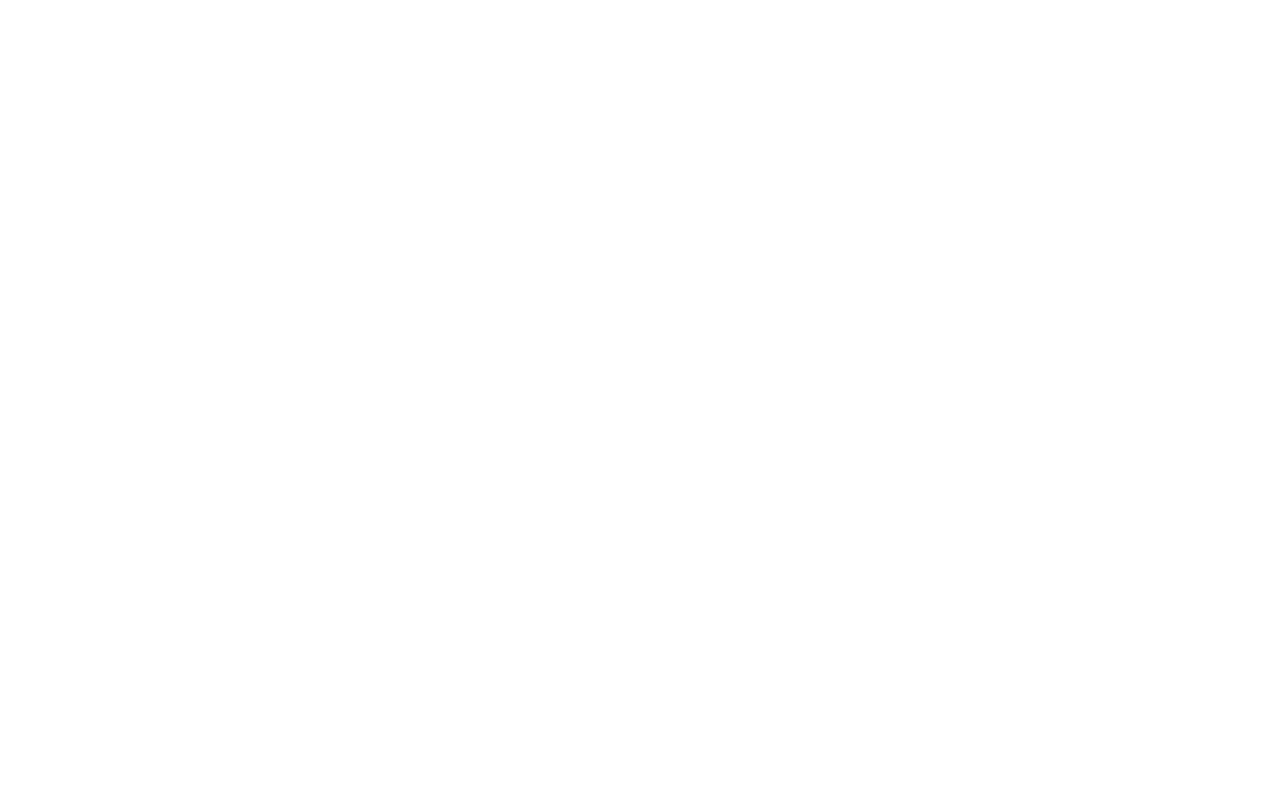
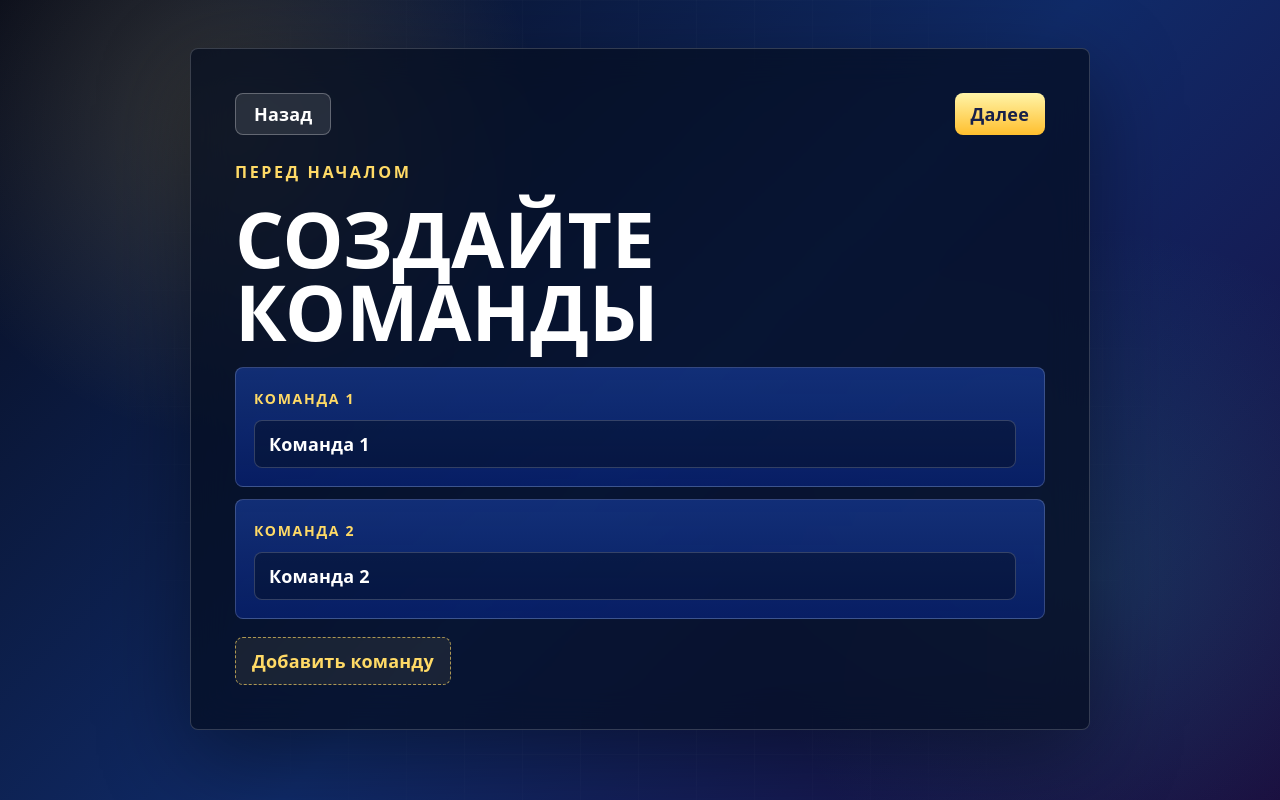
Before and after one commit to t-gladkaya/jeopardy-app, a React (Vite) app: page /teams in a window 1280 px wide. Before the commit this address had no page. Built offline with nearby package versions, Linux system fonts and the light colour scheme.

Commit message:
feat: create teams

```diff
--- a/src/App.css
+++ b/src/App.css
@@ -366,10 +366,6 @@
   outline: none;
 }
 
-.draft-title-field {
-  max-width: 420px;
-}
-
 .jeopardy-builder {
   display: grid;
   grid-template-columns: minmax(0, 1fr) minmax(280px, 340px);
@@ -617,6 +613,132 @@
   outline: none;
 }
 
+.teams-shell,
+.round-shell {
+  width: min(100%, 900px);
+}
+
+.teams-content {
+  display: grid;
+  gap: 18px;
+  text-align: left;
+}
+
+.teams-content h1 {
+  margin: 0;
+  color: #ffffff;
+  font-size: clamp(2.2rem, 6vw, 4.8rem);
+  line-height: 0.95;
+  font-weight: 900;
+  letter-spacing: 0;
+  text-transform: uppercase;
+}
+
+.teams-list {
+  display: grid;
+  gap: 12px;
+}
+
+.team-card {
+  display: grid;
+  gap: 8px;
+  padding: 18px;
+  border: 1px solid rgba(255, 255, 255, 0.18);
+  border-radius: 8px;
+  background: linear-gradient(180deg, rgba(24, 60, 152, 0.68), rgba(8, 39, 138, 0.58));
+}
+
+.team-card span {
+  color: #ffda66;
+  font-size: 0.78rem;
+  font-weight: 900;
+  letter-spacing: 0.12em;
+  text-transform: uppercase;
+}
+
+.team-card div {
+  display: grid;
+  grid-template-columns: minmax(0, 1fr) auto;
+  gap: 10px;
+}
+
+.team-card input {
+  width: 100%;
+  min-height: 48px;
+  box-sizing: border-box;
+  border: 1px solid rgba(255, 255, 255, 0.18);
+  border-radius: 8px;
+  color: #ffffff;
+  background: rgba(5, 13, 31, 0.48);
+  font: inherit;
+  font-weight: 800;
+  padding: 0 14px;
+}
+
+.team-card input:focus {
+  border-color: rgba(255, 218, 102, 0.8);
+  outline: none;
+}
+
+.team-card button,
+.add-team-button {
+  min-height: 48px;
+  padding: 0 16px;
+  border-radius: 8px;
+  color: #ffffff;
+  font: inherit;
+  font-weight: 900;
+  cursor: pointer;
+}
+
+.team-card button {
+  border: 1px solid rgba(255, 255, 255, 0.22);
+  background: rgba(255, 86, 119, 0.16);
+}
+
+.add-team-button {
+  justify-self: start;
+  border: 1px dashed rgba(255, 218, 102, 0.65);
+  color: #ffda66;
+  background: rgba(255, 218, 102, 0.08);
+}
+
+.team-card button:hover,
+.team-card button:focus-visible,
+.add-team-button:hover,
+.add-team-button:focus-visible {
+  outline: none;
+  transform: translateY(-1px);
+}
+
+.scoreboard {
+  display: grid;
+  grid-template-columns: repeat(auto-fit, minmax(180px, 1fr));
+  gap: 14px;
+}
+
+.score-card-team {
+  display: grid;
+  gap: 10px;
+  padding: 22px;
+  border: 1px solid rgba(255, 255, 255, 0.18);
+  border-radius: 8px;
+  background: linear-gradient(180deg, rgba(24, 60, 152, 0.86), rgba(8, 39, 138, 0.74));
+}
+
+.score-card-team span {
+  color: #ffffff;
+  font-size: clamp(1.2rem, 3vw, 2rem);
+  font-weight: 900;
+}
+
+.score-card-team strong {
+  color: #ffda66;
+  font-family: Georgia, 'Times New Roman', serif;
+  font-size: clamp(2.8rem, 7vw, 5rem);
+  line-height: 1;
+}
+
 .brand-mark {
   display: grid;
   place-items: center;
@@ -746,6 +868,14 @@
     width: 100%;
   }
 
+  .team-card div {
+    grid-template-columns: 1fr;
+  }
+
+  .add-team-button {
+    width: 100%;
+  }
+
   .admin-shell {
     padding: 20px;
   }
--- a/src/assets/components/buttons/StartButton.tsx
+++ b/src/assets/components/buttons/StartButton.tsx
@@ -1,6 +1,10 @@
+import { useNavigate } from 'react-router-dom'
+
 export const StartButton = () => {
+  const navigate = useNavigate()
+
   return (
-    <button className="start-button" type="button">
+    <button className="start-button" type="button" onClick={() => navigate('/teams')}>
       Начать игру
     </button>
   )
--- a/src/assets/components/pages/CreateGamePage.tsx
+++ b/src/assets/components/pages/CreateGamePage.tsx
@@ -112,7 +112,7 @@
       clues,
       content: draftSummary,
       id: currentDraftId,
-      title: title.trim() || getNextDraftTitle(),
+      title,
     })
 
     setCurrentDraftId(savedDraft.id)
@@ -148,11 +148,6 @@
         <div className="create-content">
           <p className="landing-kicker">Конструктор</p>
           <h1 id="create-title">{title}</h1>
-
-          <label className="draft-field draft-title-field">
-            <span>Название драфта</span>
-            <input value={title} onChange={(event) => setTitle(event.target.value)} />
-          </label>
 
           <section className="jeopardy-builder" aria-label="Конструктор игрового поля">
             <div className="builder-board">
--- /dev/null
+++ b/src/assets/components/pages/RoundPage.tsx
@@ -0,0 +1,34 @@
+import { Link } from 'react-router-dom'
+import { getTeams } from '../../data/teams'
+
+function RoundPage() {
+  const teams = getTeams()
+
+  return (
+    <main className="admin-page">
+      <section className="admin-shell round-shell" aria-labelledby="round-title">
+        <header className="create-header">
+          <Link className="back-link" to="/teams">
+            Назад
+          </Link>
+        </header>
+
+        <div className="teams-content">
+          <p className="landing-kicker">Раунд 1</p>
+          <h1 id="round-title">Игра началась</h1>
+
+          <div className="scoreboard" aria-label="Счёт команд">
+            {teams.map((team) => (
+              <article className="score-card-team" key={team.id}>
+                <span>{team.name}</span>
+                <strong>{team.score}</strong>
+              </article>
+            ))}
+          </div>
+        </div>
+      </section>
+    </main>
+  )
+}
+
+export default RoundPage
--- /dev/null
+++ b/src/assets/components/pages/TeamSetupPage.tsx
@@ -0,0 +1,85 @@
+import { useState } from 'react'
+import { Link, useNavigate } from 'react-router-dom'
+import { createDefaultTeams, saveTeams, Team } from '../../data/teams'
+
+function TeamSetupPage() {
+  const navigate = useNavigate()
+  const [teams, setTeams] = useState<Team[]>(createDefaultTeams)
+
+  const handleTeamNameChange = (teamId: string, name: string) => {
+    setTeams((currentTeams) =>
+      currentTeams.map((team) => (team.id === teamId ? { ...team, name } : team)),
+    )
+  }
+
+  const handleAddTeam = () => {
+    setTeams((currentTeams) => [
+      ...currentTeams,
+      {
+        id: crypto.randomUUID(),
+        name: `Команда ${currentTeams.length + 1}`,
+        score: 0,
+      },
+    ])
+  }
+
+  const handleRemoveTeam = (teamId: string) => {
+    setTeams((currentTeams) => currentTeams.filter((team) => team.id !== teamId))
+  }
+
+  const handleStartRound = () => {
+    const normalizedTeams = teams.map((team, index) => ({
+      ...team,
+      name: team.name.trim() || `Команда ${index + 1}`,
+    }))
+
+    saveTeams(normalizedTeams)
+    navigate('/game/round-1')
+  }
+
+  return (
+    <main className="admin-page">
+      <section className="admin-shell teams-shell" aria-labelledby="teams-title">
+        <header className="create-header">
+          <Link className="back-link" to="/">
+            Назад
+          </Link>
+
+          <button className="save-draft-button" type="button" onClick={handleStartRound}>
+            Далее
+          </button>
+        </header>
+
+        <div className="teams-content">
+          <p className="landing-kicker">Перед началом</p>
+          <h1 id="teams-title">Создайте команды</h1>
+
+          <div className="teams-list" aria-label="Список команд">
+            {teams.map((team, index) => (
+              <label className="team-card" key={team.id}>
+                <span>Команда {index + 1}</span>
+                <div>
+                  <input
+                    value={team.name}
+                    onChange={(event) => handleTeamNameChange(team.id, event.target.value)}
+                  />
+                  {teams.length > 2 && (
+                    <button type="button" onClick={() => handleRemoveTeam(team.id)}>
+                      Удалить
+                    </button>
+                  )}
+                </div>
+              </label>
+            ))}
+          </div>
+
+          <button className="add-team-button" type="button" onClick={handleAddTeam}>
+            Добавить команду
+          </button>
+        </div>
+      </section>
+    </main>
+  )
+}
+
+export default TeamSetupPage
--- /dev/null
+++ b/src/assets/data/teams.ts
@@ -0,0 +1,40 @@
+export type Team = {
+  id: string
+  name: string
+  score: number
+}
+
+const STORAGE_KEY = 'jeopardy-game-teams'
+
+const isTeam = (value: unknown): value is Team => {
+  if (!value || typeof value !== 'object') {
+    return false
+  }
+
+  const team = value as Record<string, unknown>
+  return typeof team.id === 'string' && typeof team.name === 'string' && typeof team.score === 'number'
+}
+
+export const createDefaultTeams = (): Team[] => [
+  { id: crypto.randomUUID(), name: 'Команда 1', score: 0 },
+  { id: crypto.randomUUID(), name: 'Команда 2', score: 0 },
+]
+
+export const getTeams = (): Team[] => {
+  const rawTeams = localStorage.getItem(STORAGE_KEY)
+
+  if (!rawTeams) {
+    return []
+  }
+
+  try {
+    const parsedTeams: unknown = JSON.parse(rawTeams)
+    return Array.isArray(parsedTeams) ? parsedTeams.filter(isTeam) : []
+  } catch {
+    return []
+  }
+}
+
+export const saveTeams = (teams: Team[]) => {
+  localStorage.setItem(STORAGE_KEY, JSON.stringify(teams))
+}
--- a/src/assets/router/router.tsx
+++ b/src/assets/router/router.tsx
@@ -2,11 +2,15 @@
 import AdminPage from '../components/pages/AdminPage'
 import CreateGamePage from '../components/pages/CreateGamePage'
 import LandingPage from '../components/pages/LandingPage'
+import RoundPage from '../components/pages/RoundPage'
+import TeamSetupPage from '../components/pages/TeamSetupPage'
 
 function AppRouter() {
   return (
     <Routes>
       <Route path="/" element={<LandingPage />} />
+      <Route path="/teams" element={<TeamSetupPage />} />
+      <Route path="/game/round-1" element={<RoundPage />} />
       <Route path="/admin" element={<AdminPage />} />
       <Route path="/admin/create" element={<CreateGamePage />} />
       <Route path="/admin/create/:draftId" element={<CreateGamePage />} />
```
